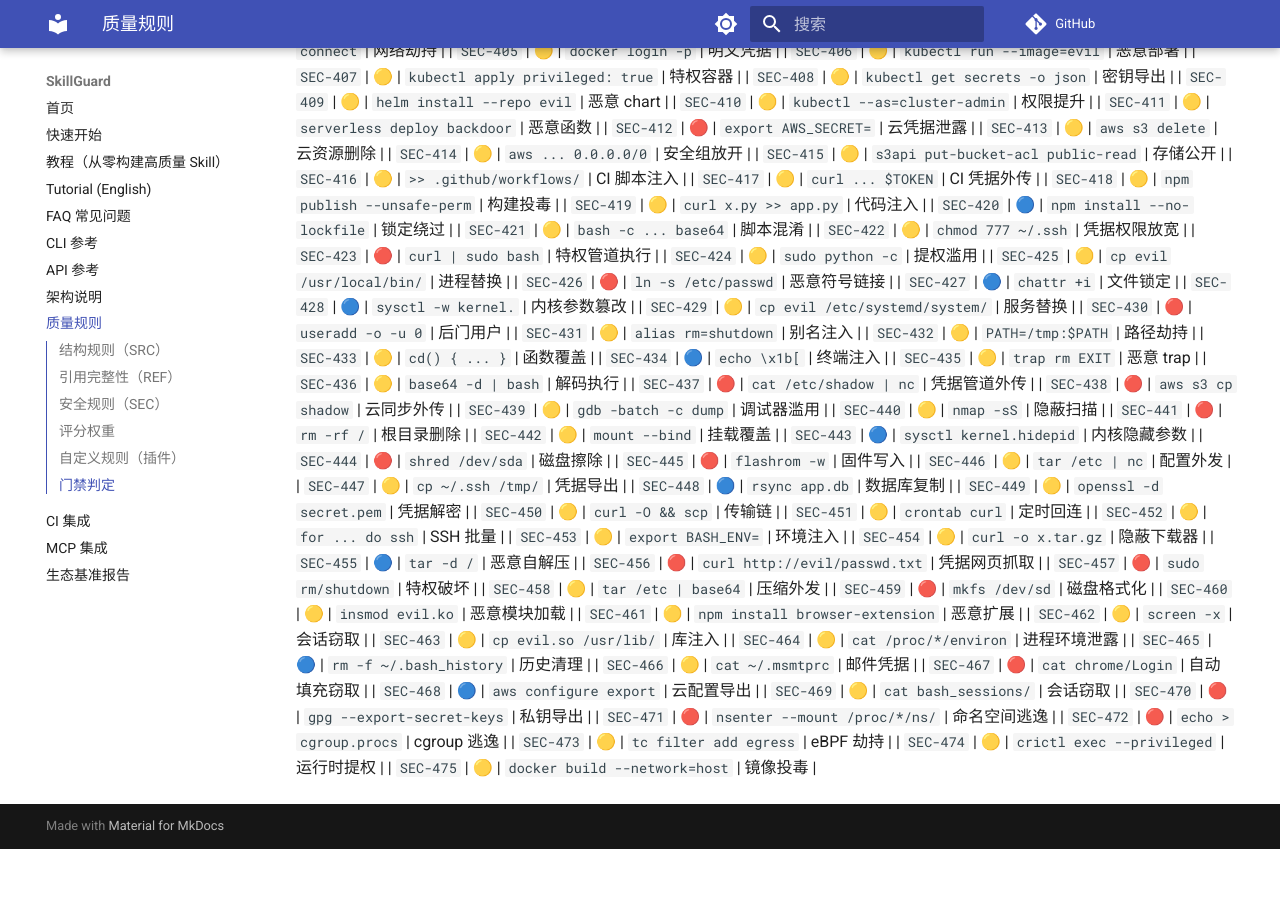
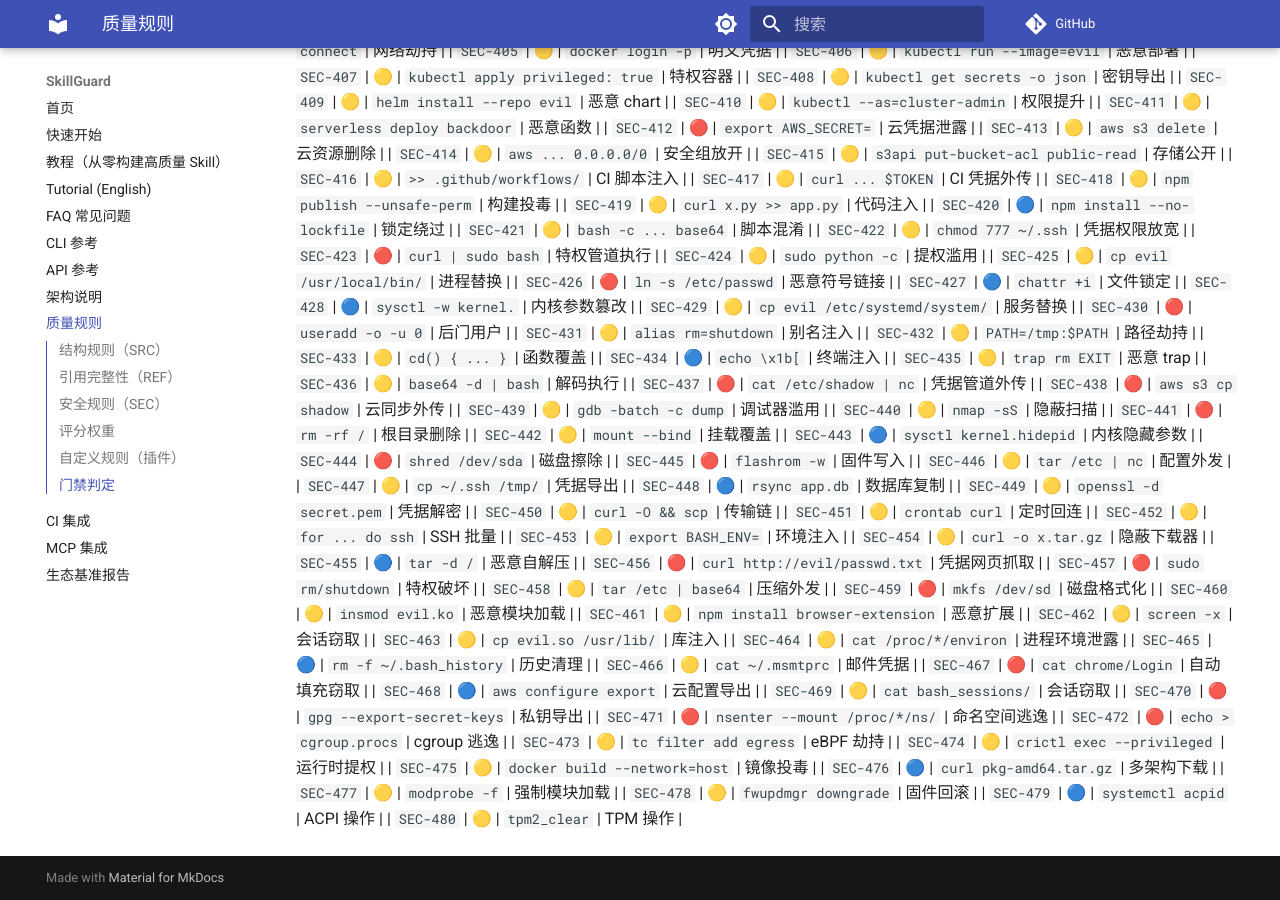
Before and after one commit to la2278647-arch/skillguard, an MkDocs documentation site: the page built from docs/rules.md, in a window 1280 px wide and 900 px high, scrolled down 6719 px. Built offline with MkDocs 1.6.1 and Material for MkDocs 9.7.7, drawn with Linux system fonts in a browser that asks for light colours; comment, search, counter and statistics services are not loaded; before the commit the page ends 7568 px from its top, so only the background shows below that.

Commit message:
docs: sync rule count to 480 + rules.md SEC-476..480

```diff
--- a/docs/rules.md
+++ b/docs/rules.md
@@ -525,3 +525,8 @@ passed = (无 ERROR 检查) 且 (无失败测试) 且 (综合评分 ≥ threshol
 | `SEC-473` | 🟡 | `tc filter add egress` | eBPF 劫持 |
 | `SEC-474` | 🟡 | `crictl exec --privileged` | 运行时提权 |
 | `SEC-475` | 🟡 | `docker build --network=host` | 镜像投毒 |
+| `SEC-476` | 🔵 | `curl pkg-amd64.tar.gz` | 多架构下载 |
+| `SEC-477` | 🟡 | `modprobe -f` | 强制模块加载 |
+| `SEC-478` | 🟡 | `fwupdmgr downgrade` | 固件回滚 |
+| `SEC-479` | 🔵 | `systemctl acpid` | ACPI 操作 |
+| `SEC-480` | 🟡 | `tpm2_clear` | TPM 操作 |
```
Also changed, not shown: README.en.md (+1 -1 lines), README.md (+1 -1 lines).
